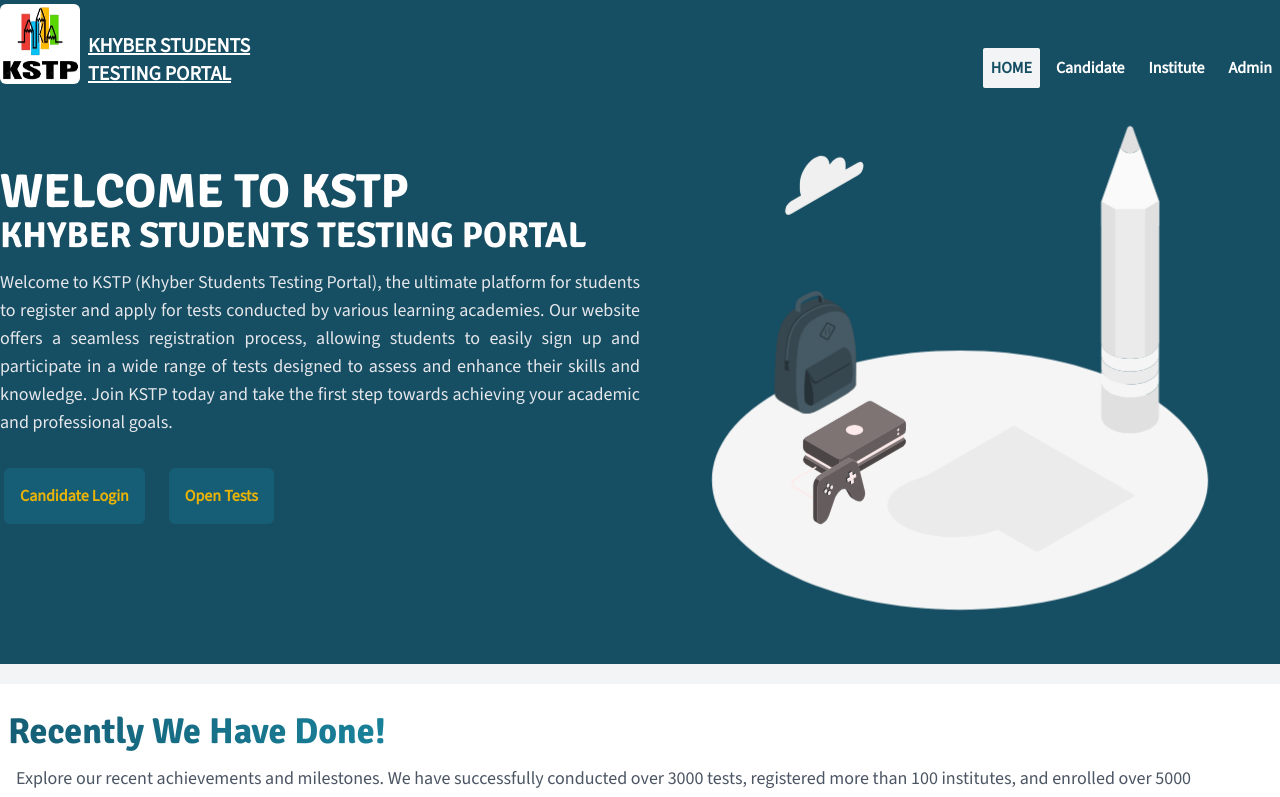
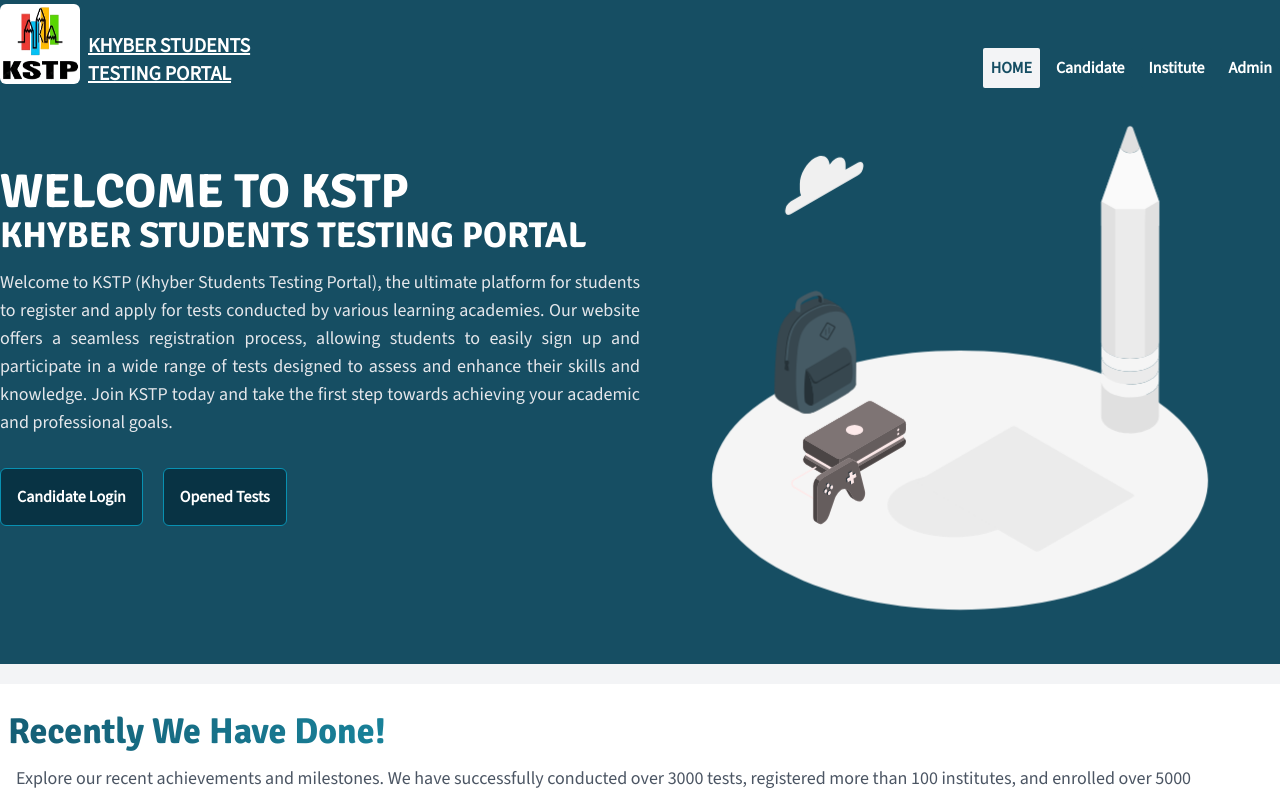
Before and after one commit to mhgkhan/kstp, a Next.js app: page / in a window 1280 px wide. Shown: the top 797 px of the page. Built offline with nearby package versions, Linux system fonts and the light colour scheme.

Commit message:
Refactor Home page content and update button styles for improved usability

```diff
--- a/src/app/page.js
+++ b/src/app/page.js
@@ -18,12 +18,10 @@ export default function Home() {
                   <h1 className={`md:text-5xl text-4xl font-bold text-white md:text-left text-center ${Signika_Font.className}`}>WELCOME TO KSTP</h1>
                   <h2 className={`md:text-4xl text-3xl font-bold text-white md:text-left text-center ${Signika_Font.className}`}>KHYBER STUDENTS TESTING PORTAL</h2>
                   <p className="md:text-lg text-sm my-3 md:text-justify text-center text-gray-200">
-                    Welcome to KSTP (Khyber Students Testing Portal), the ultimate platform for students to register and apply for tests conducted by various learning academies. Our website offers a seamless registration process, allowing students to easily sign up and participate in a wide range of tests designed to assess and enhance their skills and knowledge. Join KSTP today and take the first step towards achieving your academic and professional goals.
-                  </p>
-
+                    Welcome to KSTP (Khyber Students Testing Portal), the ultimate platform for students to register and apply for tests conducted by various learning academies. Our website offers a seamless registration process, allowing students to easily sign up and participate in a wide range of tests designed to assess and enhance their skills and knowledge. Join KSTP today and take the first step towards achieving your academic and professional goals.</p>
                   <div className="buttons-container md:mx-0 mx-auto flex items-start flex-wrap justify-start gap-4 md:mt-5 mt-3">
-                    <Link href={"/login"} className="md:p-4 p-3 w-auto rounded-md hover:bg-cyan-950 bg-cyan-800 text-yellow-500 font-bold mx-1"> Candidate Login </Link>
-                    <Link href={"/tests"} className="md:p-4 p-3 w-auto rounded-md hover:bg-cyan-950 bg-cyan-800 text-yellow-500 font-bold mx-1"> Open Tests </Link>
+                    <Link href={"/login"} className="md:p-4 p-3 w-auto rounded-md bg-cyan-950 text-white hover:bg-white hover:text-cyan-950 border border-1 border-cyan-600 hover:border-cyan-950 font-bold "> Candidate Login </Link>
+                    <Link href={"/tests"} className="md:p-4 p-3 w-auto rounded-md bg-cyan-950 text-white hover:bg-white hover:text-cyan-950 border border-1 border-cyan-600 hover:border-cyan-950 font-bold mx-1"> Opened Tests </Link>
                   </div>
                 </div>
               </div>
```
